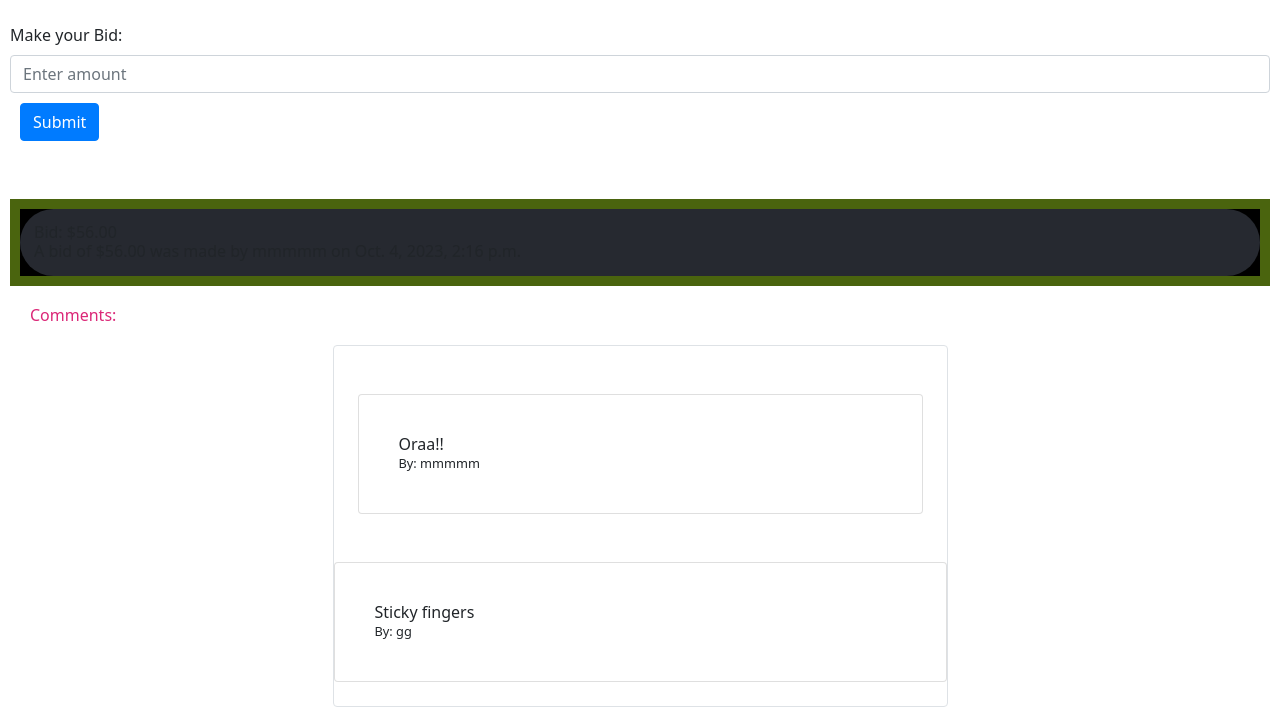
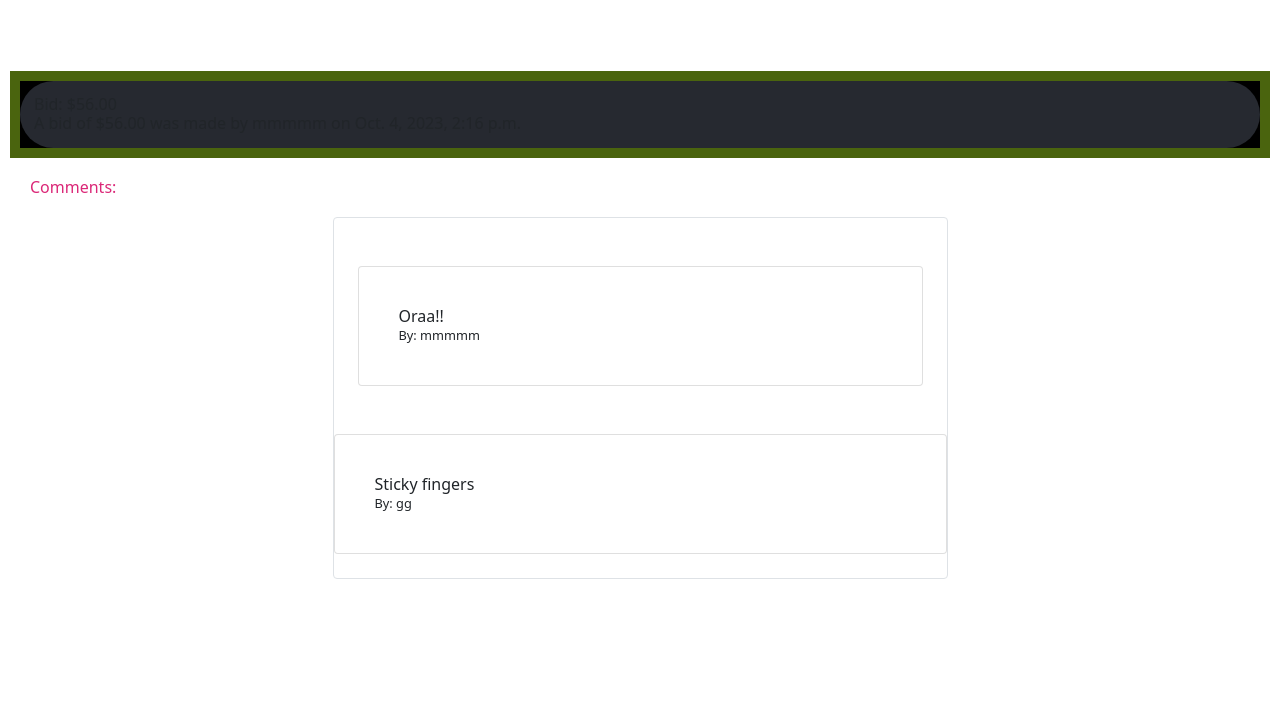
Before and after one commit to MONISHSHARMA080/commerce-50, a Django app: page /listing/1 in a window 1280 px wide. Shown: the part 611-1328 px from the top of the page. After the commit the page ends 1190 px from the top, so only its background shows below. Run offline with Django 3.2, Linux system fonts and the light colour scheme; data comes from the database, SQL or seed files in the repository; some libraries are stand-ins or nearby versions.

Commit message:
added  functionality to not allow un auth. users to add bid  in listing.html

```diff
--- a/auctions/templates/auctions/listing.html
+++ b/auctions/templates/auctions/listing.html
@@ -59,16 +59,20 @@
 
 <!--addinfg form-->
 <br>
-
+     <!--Make a bid -->
+  {% if  request.user.is_authenticated %}
 <div>
   <form action="{% url 'make_bid' %}" method="post">
     {% csrf_token %}
-    <label for="p"> Make your Bid: </label>
+    <label for="p">
+       <h3>    Make your Bid:  </h3>
+    </label>
     <input type="number" id="p" step="0.01" class="form-control" placeholder="Enter amount" aria-label="price" name="bid" min="{{ largest_bid.bid}}">
     <input type="hidden" name="listing_id" value="{{listing.id}}">
     <button type="submit" class="btn btn-primary" style="margin: 10px;">Submit</button>
   </form>
  </div>
+    {% endif %}
 
 <br><br>
 
```
